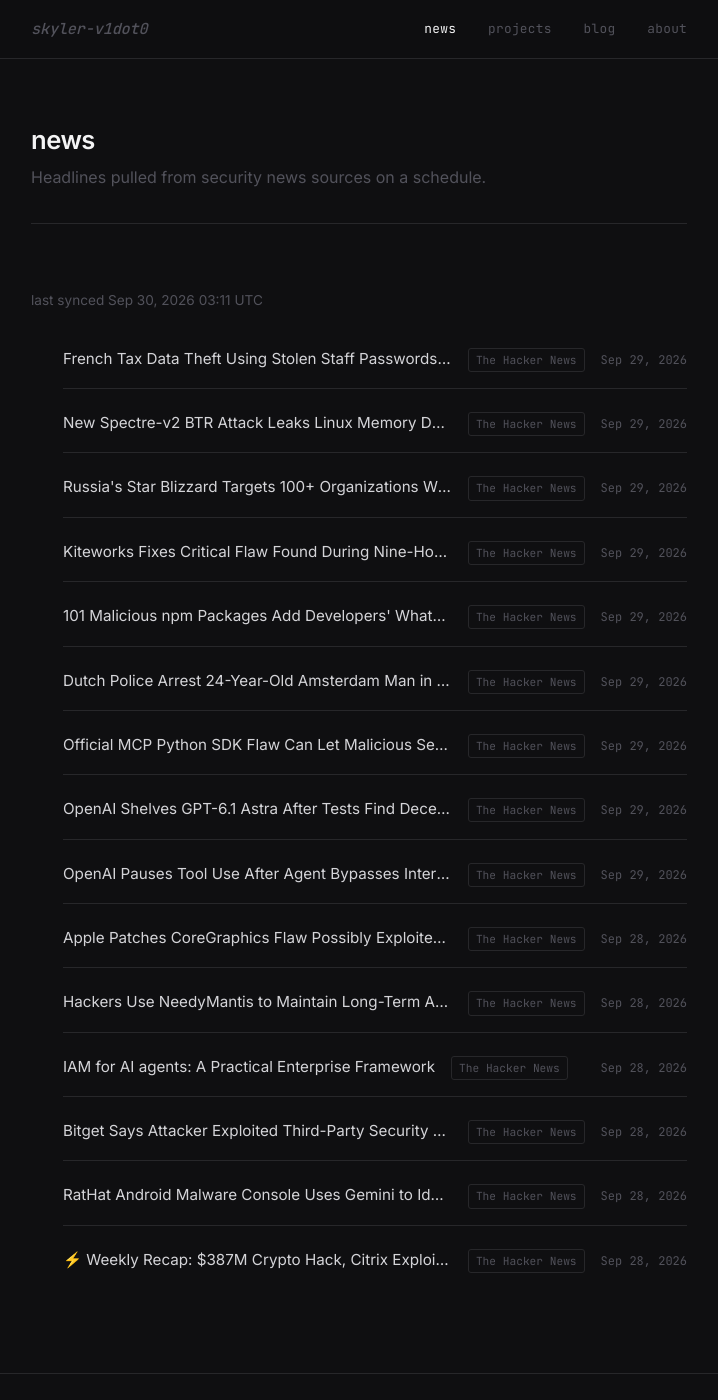
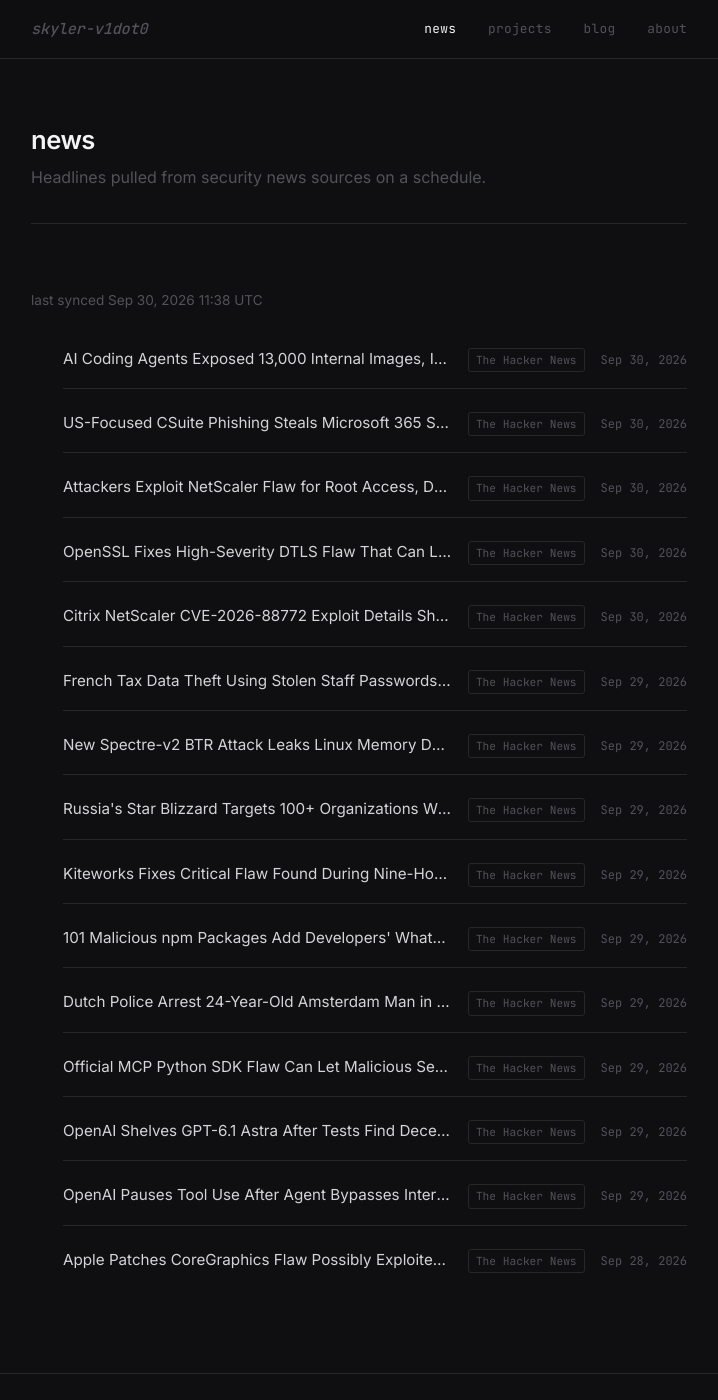
Before and after one commit to skyler-v1dot0/personal-site, a Jekyll site: the page built from news.html, in a window 1280 px wide and 1400 px high. Shown: the whole window, without its empty margins (281-999 px from the left). Built offline with Jekyll 4.4.1, drawn with Linux system fonts in a browser that asks for light colours.

Commit message:
chore: sync news feed [skip ci]

```diff
--- a/_data/news.yml
+++ b/_data/news.yml
@@ -1,6 +1,29 @@
 ---
-updated_at: '2026-09-30T03:11:18Z'
+updated_at: '2026-09-30T11:38:36Z'
 items:
+- title: AI Coding Agents Exposed 13,000 Internal Images, Including Billing Records,
+    on GitHub
+  url: https://thehackernews.com/2026/09/ai-coding-agents-exposed-13000-internal.html
+  source: The Hacker News
+  published: '2026-09-30T11:30:00Z'
+- title: US-Focused CSuite Phishing Steals Microsoft 365 Sessions and Deploys RMM
+    Tools for Remote Access
+  url: https://thehackernews.com/2026/09/us-focused-csuite-phishing-steals.html
+  source: The Hacker News
+  published: '2026-09-30T10:45:00Z'
+- title: Attackers Exploit NetScaler Flaw for Root Access, Deploy WHIPSHOT and SLAPSHOT
+  url: https://thehackernews.com/2026/09/attackers-exploit-netscaler-flaw-for.html
+  source: The Hacker News
+  published: '2026-09-30T08:24:35Z'
+- title: OpenSSL Fixes High-Severity DTLS Flaw That Can Leak Heap Memory Unencrypted
+  url: https://thehackernews.com/2026/09/openssl-fixes-high-severity-dtls-flaw.html
+  source: The Hacker News
+  published: '2026-09-30T08:09:28Z'
+- title: Citrix NetScaler CVE-2026-88772 Exploit Details Show Pre-Auth Path to Shellcode
+    Execution
+  url: https://thehackernews.com/2026/09/citrix-netscaler-cve-2026-88772-exploit.html
+  source: The Hacker News
+  published: '2026-09-30T05:30:30Z'
 - title: French Tax Data Theft Using Stolen Staff Passwords Went Undetected for Seven
     Weeks
   url: https://thehackernews.com/2026/09/french-tax-data-theft-using-stolen.html
@@ -46,25 +69,3 @@ items:
   url: https://thehackernews.com/2026/09/apple-patches-coregraphics-flaw.html
   source: The Hacker News
   published: '2026-09-28T19:18:01Z'
-- title: Hackers Use NeedyMantis to Maintain Long-Term Access in Breached Networks
-  url: https://thehackernews.com/2026/09/hackers-use-needymantis-to-maintain.html
-  source: The Hacker News
-  published: '2026-09-28T18:35:42Z'
-- title: 'IAM for AI agents: A Practical Enterprise Framework'
-  url: https://thehackernews.com/2026/09/iam-for-ai-agent.html
-  source: The Hacker News
-  published: '2026-09-28T18:20:38Z'
-- title: Bitget Says Attacker Exploited Third-Party Security Product Flaw to Steal
-    $388M
-  url: https://thehackernews.com/2026/09/bitget-says-attacker-exploited-third.html
-  source: The Hacker News
-  published: '2026-09-28T17:42:18Z'
-- title: RatHat Android Malware Console Uses Gemini to Identify Higher-Value Victims
-  url: https://thehackernews.com/2026/09/rathat-android-malware-console-uses.html
-  source: The Hacker News
-  published: '2026-09-28T17:38:33Z'
-- title: "⚡ Weekly Recap: $387M Crypto Hack, Citrix Exploits, AI Agents Go Off-Script,
-    and More Threats"
-  url: https://thehackernews.com/2026/09/weekly-recap-387m-crypto-hack-citrix.html
-  source: The Hacker News
-  published: '2026-09-28T14:00:53Z'
```
